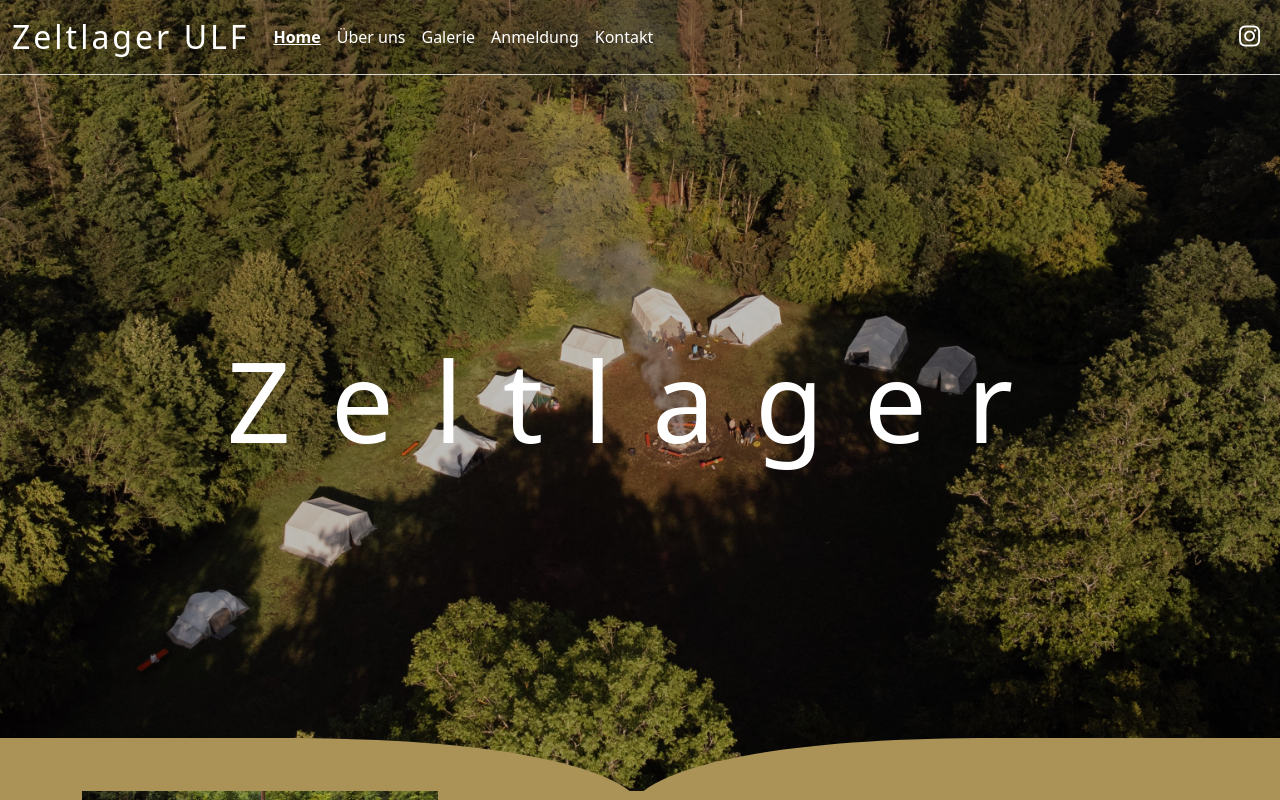
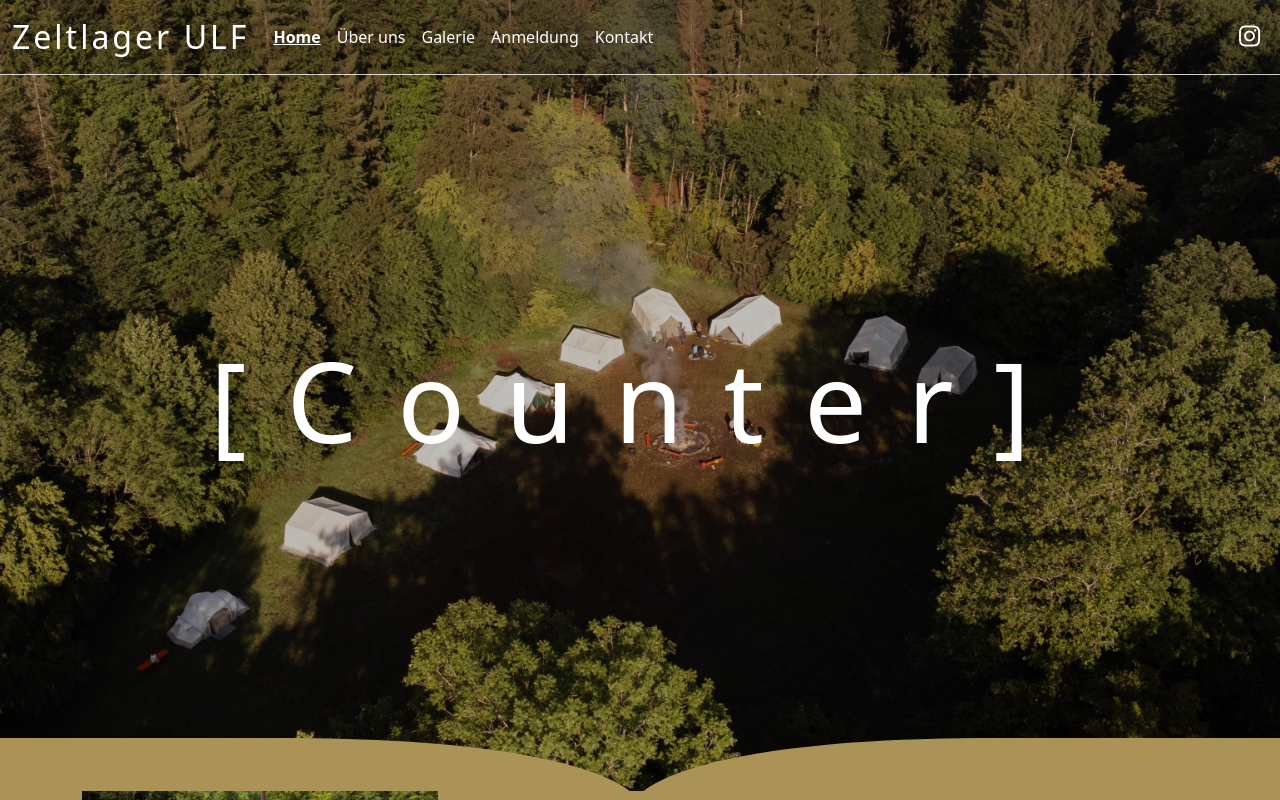
Before and after one commit to JohannesBreitenbach/Zeltlagerwebsite_2.0, a React (Vite) app in the folder Project/zeltlager-app/: page / in a window 1280 px wide. Shown: the top 800 px of the page. Built offline with nearby package versions, Linux system fonts and the light colour scheme.

Commit message:
Design TIpps von meike

```diff
--- a/Project/zeltlager-app/src/components/faq_section/faqsection.scss
+++ b/Project/zeltlager-app/src/components/faq_section/faqsection.scss
@@ -1,5 +1,5 @@
 #faq-section {
-  background-color: aquamarine;
+  background-color: #a8a5a5;
   white-space: pre-line; //for \n to work
 
   .faqs {
--- a/Project/zeltlager-app/src/components/homepage/HomePage.tsx
+++ b/Project/zeltlager-app/src/components/homepage/HomePage.tsx
@@ -9,6 +9,9 @@ interface HomePageProps {
 }
 
 function HomePage({ setActivePage }: HomePageProps) {
+  /*
+  Allgemein: Bänder, auch komplett IMageband
+  */
   return (
     <>
       <HeroImageSection />
--- a/Project/zeltlager-app/src/components/homepage/imagesection/HeroImageSection.tsx
+++ b/Project/zeltlager-app/src/components/homepage/imagesection/HeroImageSection.tsx
@@ -1,6 +1,12 @@
 import "./herosection.scss";
 
 function HeroImageSection() {
+  /*
+  Countdown Design:
+  -Einheiten unter die große Zahl
+  -Tage, Minuten, Stunden, Sekunden (zählen runter)
+
+   */
   return (
     <>
       <header id="heroImageComponent">
@@ -9,7 +15,7 @@ function HeroImageSection() {
             <div className="container d-flex justify-content-center align-items-center h-100">
               <div className="row align-items-center">
                 <div className="col-12">
-                  <h1 className="mb-0 text-white page-title">Zeltlager</h1>
+                  <h1 className="mb-0 text-white page-title">[Counter]</h1>
                 </div>
               </div>
             </div>
--- a/Project/zeltlager-app/src/components/registration_page/RegistrationPage.tsx
+++ b/Project/zeltlager-app/src/components/registration_page/RegistrationPage.tsx
@@ -491,10 +491,10 @@ function RegistrationPage() {
           Erinnerungsfotos zur Verfügung stellen können)
         </p>
         <hr />
-        <h4>
+        <h5>
           Hiermit melde ich mein Kind zum diesjährigen Zeltlager der Pfarrei
           „Unsere Liebe Frau“ & Pfarreiengemeinschaft St. Martin in Höhefeld an.
-        </h4>
+        </h5>
 
         <div className="form-check">
           <input
```
Also changed, not shown: Project/zeltlager-app/src/Fragen.txt.
